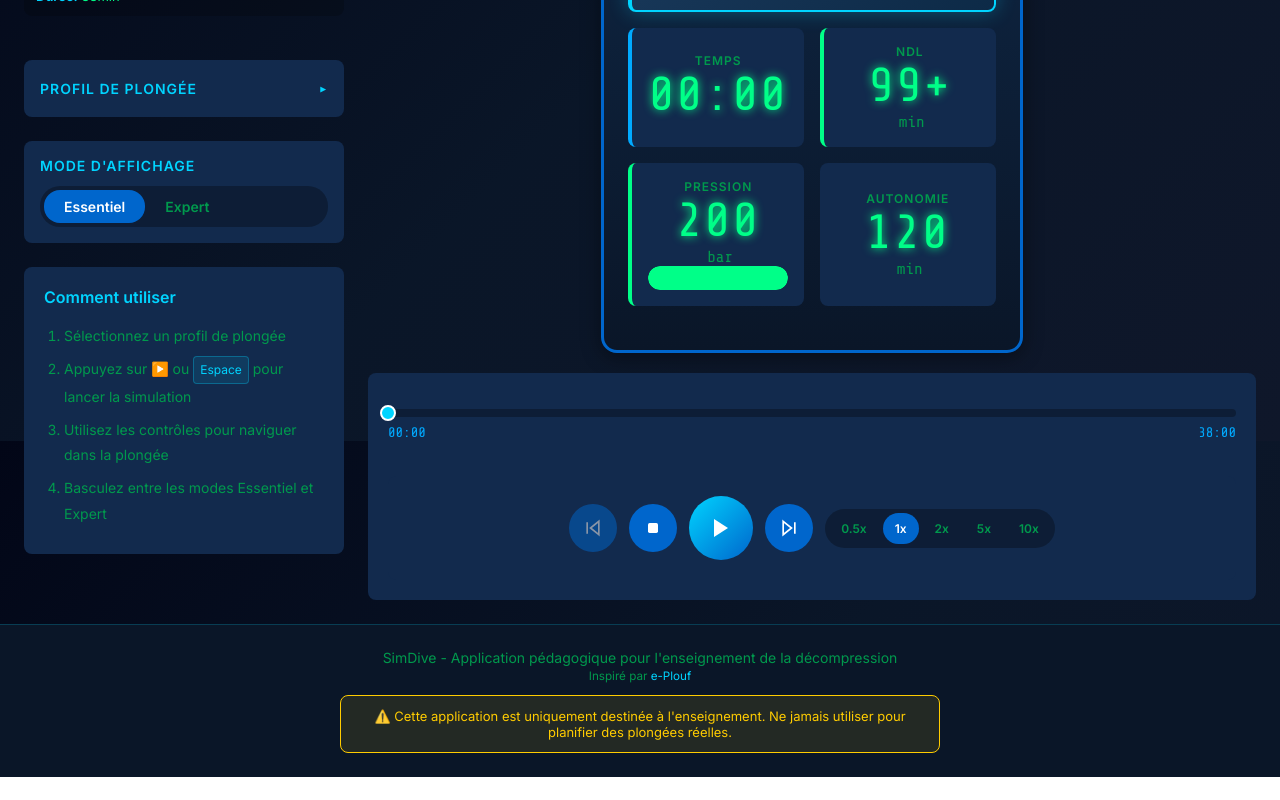
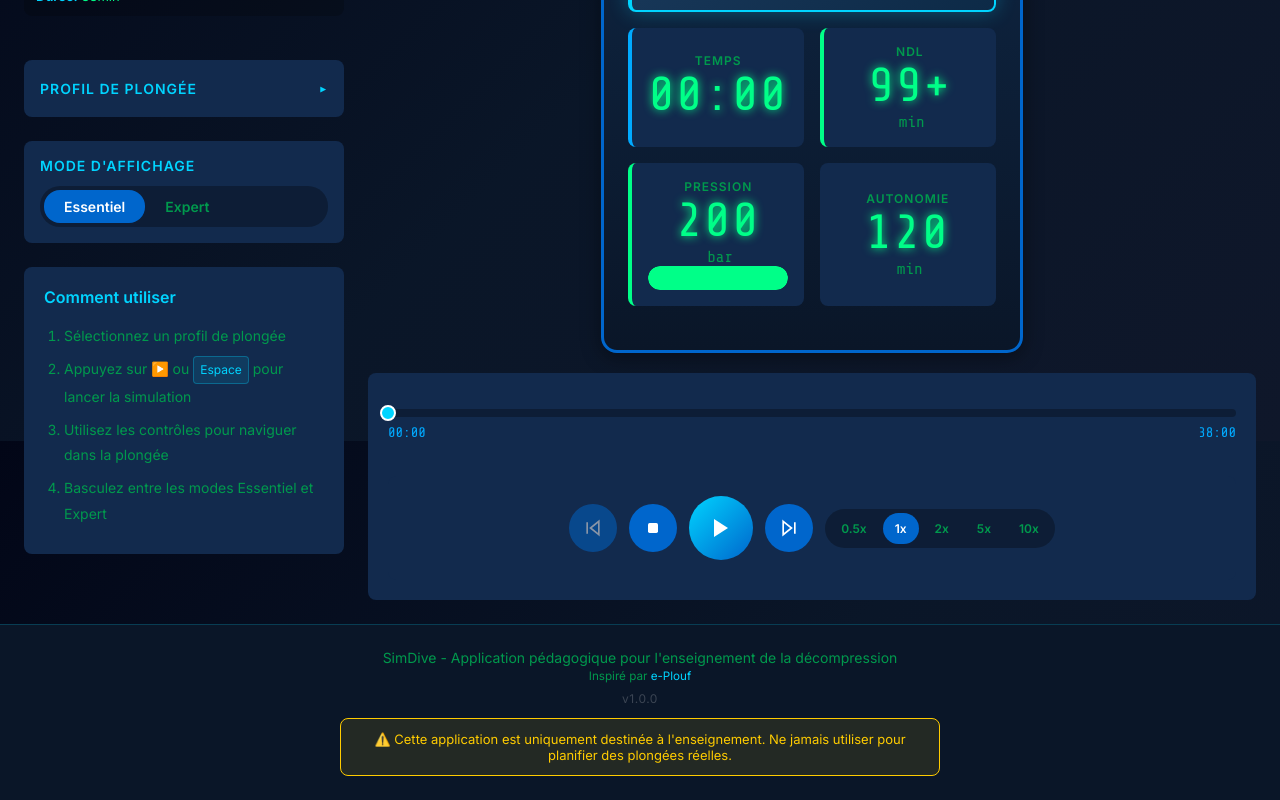
Before and after one commit to kisscool-fr/simdive, a Vue app in the folder web/: page / in a window 1280 px wide. Shown: the part 359-1159 px from the top of the page. Before the commit the page ends 1136 px from the top, so only its background shows below. Built offline with nearby package versions, Linux system fonts and the light colour scheme.

Commit message:
build(version): expose version in interface

```diff
--- a/web/src/App.vue
+++ b/web/src/App.vue
@@ -82,6 +82,8 @@ function handleSpeedChange(speed: PlaybackSpeed) {
 
 // Computed for disabled state
 const controlsDisabled = computed(() => !selectedProfile.value);
+
+const appVersion = __APP_VERSION__;
 </script>
 
 <template>
@@ -164,6 +166,7 @@ const controlsDisabled = computed(() => !selectedProfile.value);
           <a href="https://e-plouf.com/" target="_blank" rel="noopener">e-Plouf</a></small
         >
       </p>
+      <p class="app-version">v{{ appVersion }}</p>
       <p class="disclaimer">
         ⚠️ Cette application est uniquement destinée à l'enseignement. Ne jamais utiliser pour
         planifier des plongées réelles.
@@ -323,6 +326,14 @@ body {
   text-decoration: underline;
 }
 
+.app-version {
+  margin-top: 8px;
+  font-size: 0.75rem;
+  color: rgba(255, 255, 255, 0.2);
+  font-family: var(--dc-font-mono);
+  letter-spacing: 0.5px;
+}
+
 .disclaimer {
   margin-top: 12px;
   padding: 12px;
--- /dev/null
+++ b/web/src/env.d.ts
@@ -0,0 +1 @@
+declare const __APP_VERSION__: string;
--- a/web/vite.config.ts
+++ b/web/vite.config.ts
@@ -2,10 +2,14 @@
 import { defineConfig } from 'vite';
 import vue from '@vitejs/plugin-vue';
 import vueDevTools from 'vite-plugin-vue-devtools';
+import { version } from './package.json';
 
 // https://vite.dev/config/
 export default defineConfig(({ mode }) => ({
   plugins: [vue(), mode === 'development' && vueDevTools()].filter(Boolean),
+  define: {
+    __APP_VERSION__: JSON.stringify(version),
+  },
   test: {
     environment: 'jsdom',
     globals: true,
```
